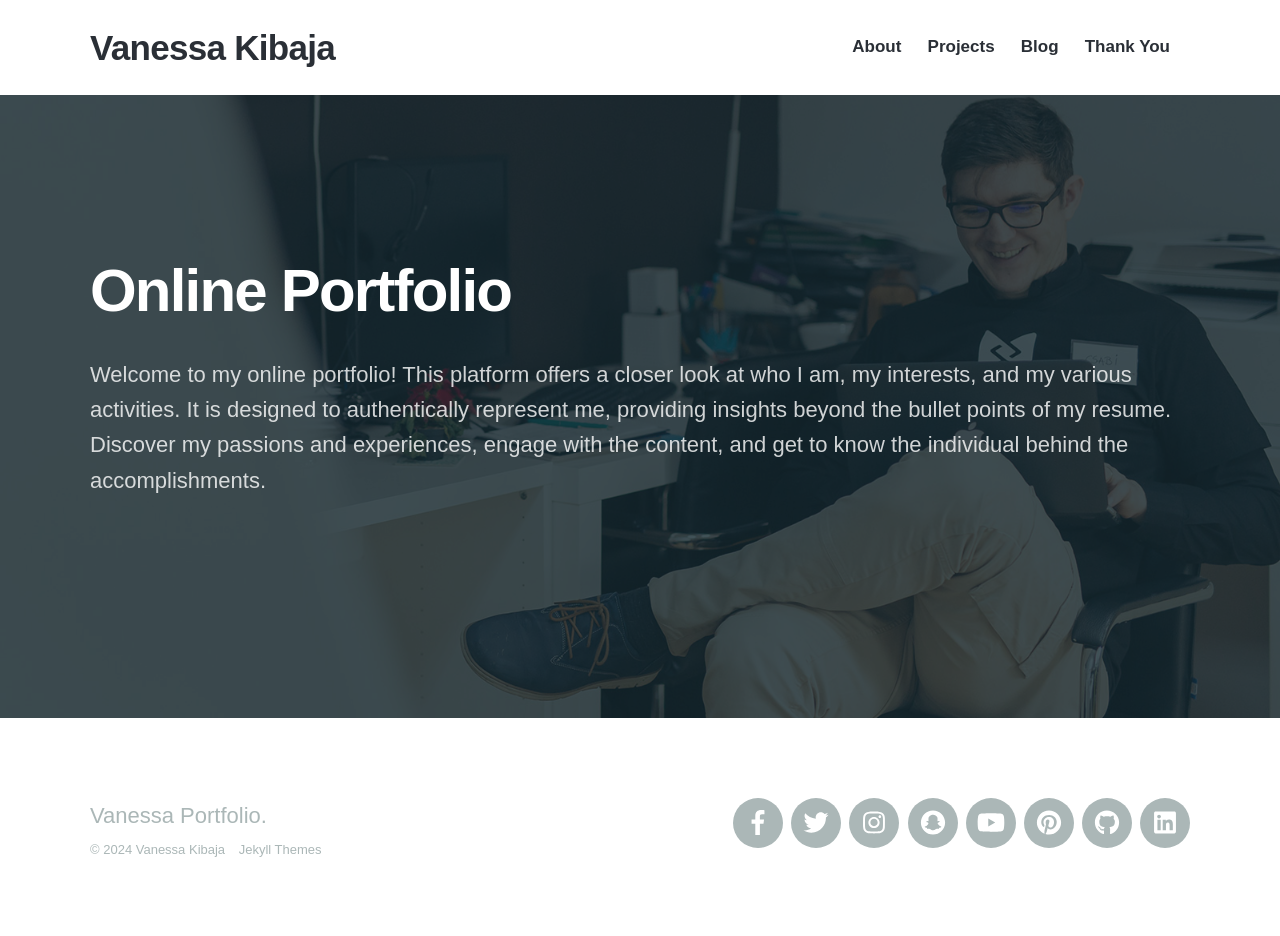
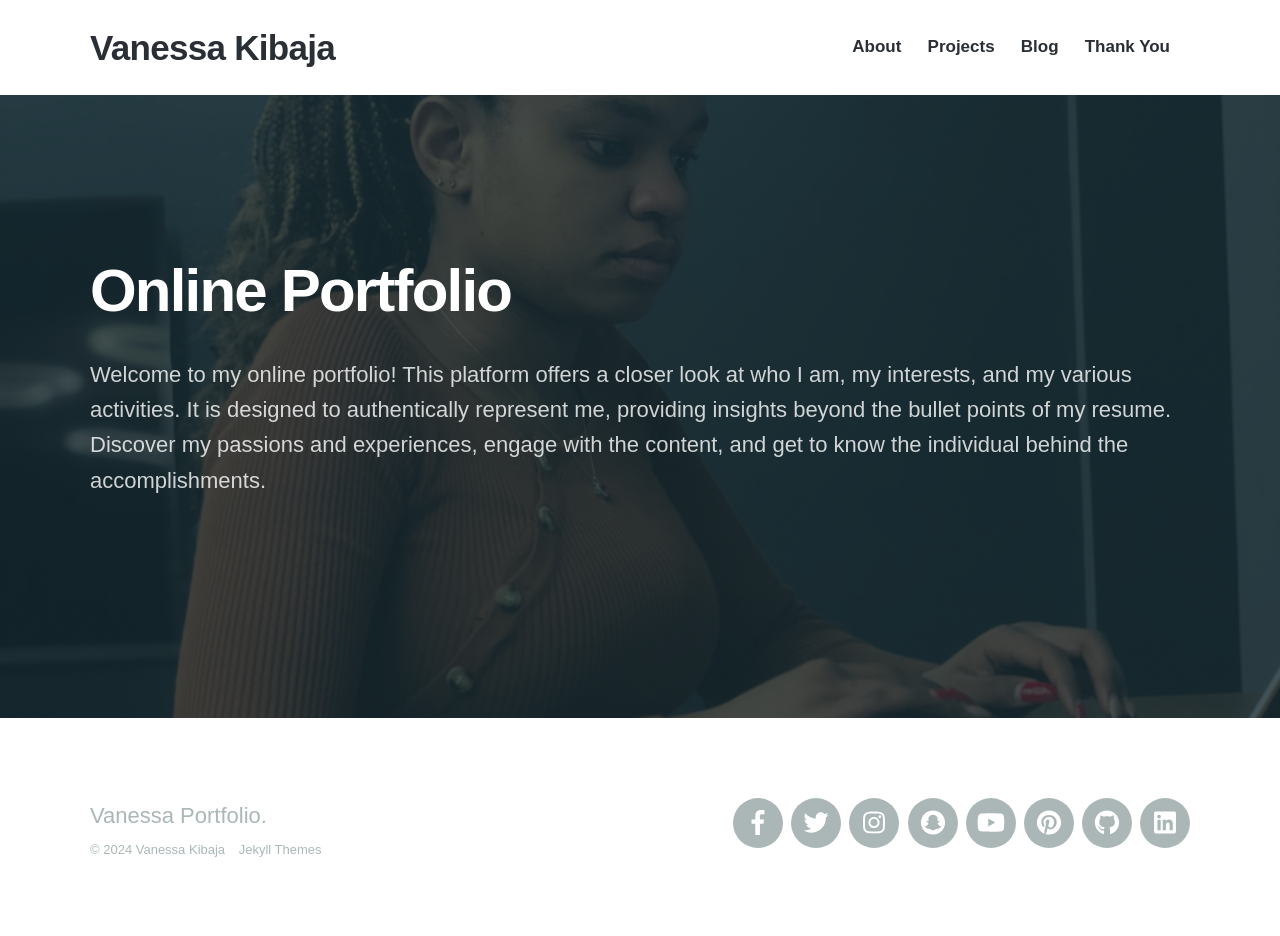
Before and after one commit to vkibaja/vkibaja.github.io, a Jekyll site: the page built from index.html, in a window 1280 px wide. Built offline with Jekyll 4.4.1, drawn with Linux system fonts in a browser that asks for light colours; nearby versions of some CDN libraries; some web fonts are replaced.

Commit message:
Update index.html

```diff
--- a/index.html
+++ b/index.html
@@ -2,7 +2,7 @@
 layout: default
 title: Vanessa's Portfolio.
 description: Welcome to Vanessa's Portfolio.
-featured_image: /images/demo/home.jpg
+featured_image: /images/demo/NEU-with-Laptop-2.jpg
 ---
 
 <section class="hero">
```
